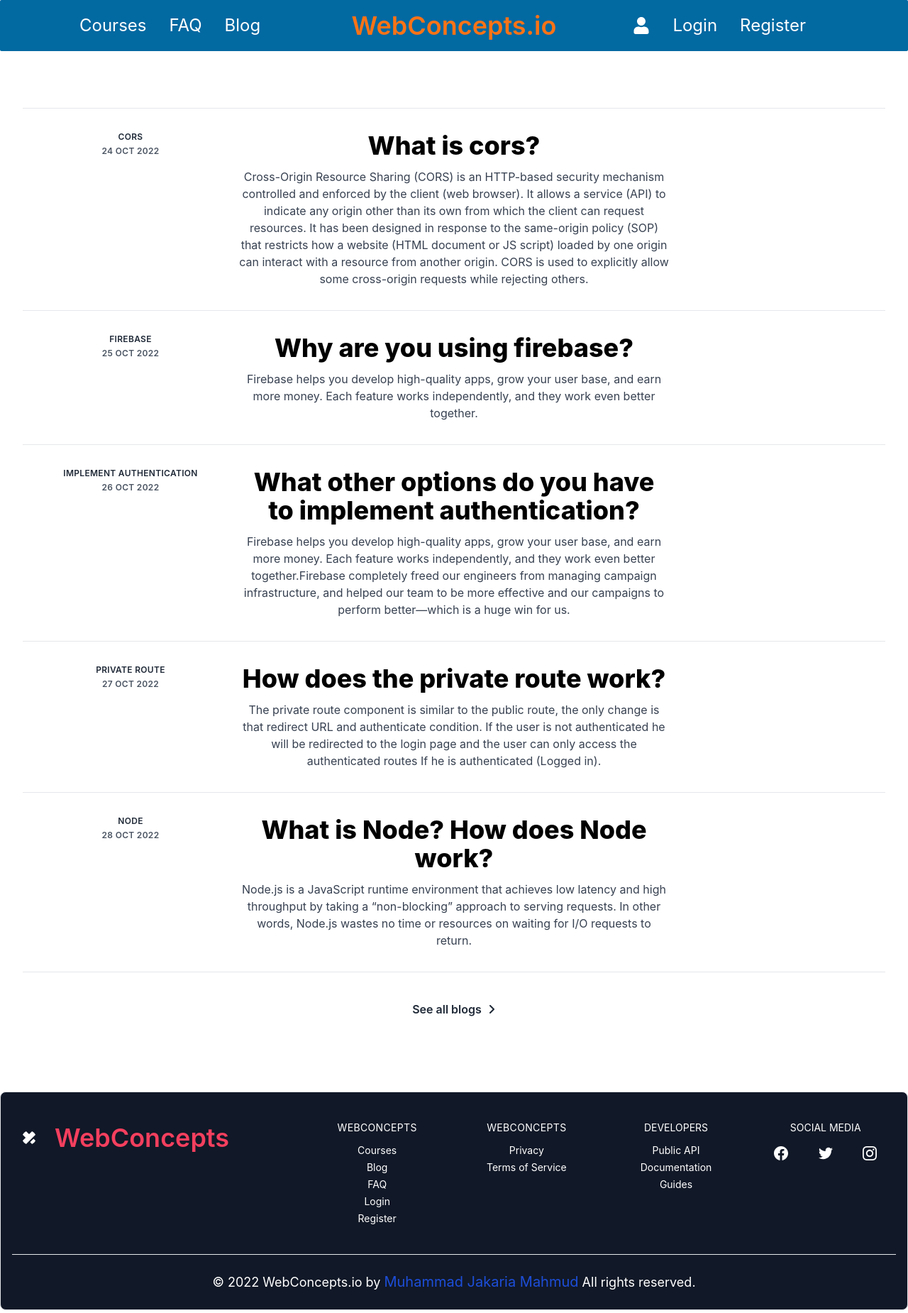
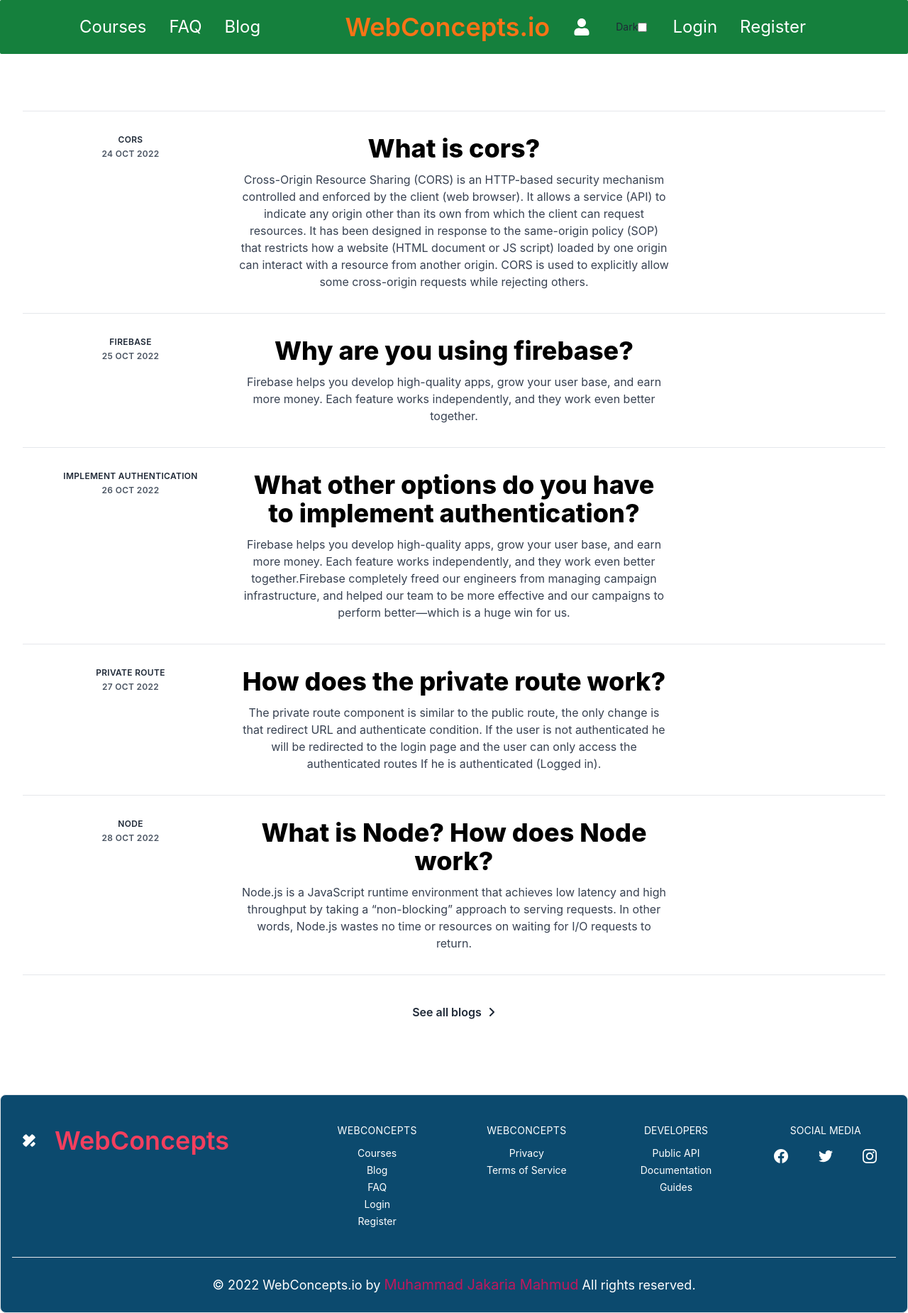
Before and after one commit to Jakaria230161/web-related-projects-client, a React (Create React App) app: page /blog in a window 1280 px wide. Shown: the whole page at 71% size. Built offline with nearby package versions, Linux system fonts and the light colour scheme; no server answers.

Commit message:
checkbox and home

```diff
--- a/package.json
+++ b/package.json
@@ -13,6 +13,7 @@
     "react-icons": "^4.6.0",
     "react-router-dom": "^6.4.2",
     "react-scripts": "5.0.1",
+    "react-to-pdf": "^0.0.14",
     "react-toastify": "^9.0.8",
     "web-vitals": "^2.1.4"
   },
--- a/src/components/Blog/Blog.js
+++ b/src/components/Blog/Blog.js
@@ -143,7 +143,7 @@
               <a
                 href="/"
                 aria-label="Article"
-                className="inline-block text-black transition-colors duration-200 hover:text-deep-purple-accent-700"
+                className="inline-block text-black transition-colors duration-200"
               >
                 <p className="text-3xl font-extrabold leading-none sm:text-4xl xl:text-4xl">
                   What is Node? How does Node work?
--- a/src/components/CoursesItemsDetails/CoursesItemsDetails.js
+++ b/src/components/CoursesItemsDetails/CoursesItemsDetails.js
@@ -1,9 +1,13 @@
 import React from "react";
 import { Link, useLoaderData } from "react-router-dom";
+import Pdf from "react-to-pdf";
 
 export default function CoursesItemsDetails() {
   const item = useLoaderData();
-  const { image_url, title } = item;
+  const { image_url, title, details } = item;
+  console.log(item);
+  const ref = React.createRef();
+
   return (
     <div className="m-10">
       <div className="card lg:card-side bg-base-100 shadow-xl">
@@ -12,38 +16,11 @@
         </figure>
         <div className="card-body">
           <h2 className="card-title">{title}</h2>
-          <p><span className="text-blue-500 font-bold text-3xl">Introduction : </span>
-            JavaScript is a free scripting language that works on client-side as well as server-side. It is text-based and works along-side HTML and CSS to enhance code functionality and add interactive elements. In short, JS can bring life to otherwise boring and static web pages. JS is interpreted, which means the code need not be compiled. For huge projects that use a lot of interactive content, separate JavaScript files with the extension .js are created. However, JS can also be embedded in HTML code using script tag. Some common use-cases of JS are interactive maps, live news updates, form validations, creating landing pages, etc.</p>
-          <p><span className="text-orange-500 text-3xl font-bold">Advantages of JavaScript : </span>
-            <p>JavaScript completely changed the way the world looked at browsers. It gave the ability to build complex websites and make the whole business process digital! Some advantages of JavaScript are:</p>
-            <div className="text-justify">
-              <li>High performance: JS is lightweight & fast as it can be immediately run on the browser (client machine)</li>
-<li>High performance: JS is lightweight & fast as it can be immediately run on the browser (client machine)</li>
-<li>Interoperable: can be used with a variety of other languages and applications</li>
-<li>Interoperable: can be used with a variety of other languages and applications</li>
-<li>Makes pages lively, dynamic, and rich</li>
-<li>It comes with many free tools to enhance functionality</li>
-<li>The functionality of JS can be extended to the backend using Node.js</li>
-</div>
-          </p>
-          <p><span className="text-3xl font-bold text-cyan-400">Prerequisites: </span>
-To learn JavaScript, you must know the basics of HTML and CSS, both of which are extremely easy to learn. For a working knowledge of JavaScript and most web-based projects, this knowledge will be sufficient. For more advanced projects and skills, it is recommended to know basic OOP concepts and an OOP based programming language (like Java).
-            You can install an IDE or use code editors, or even use notepad or Textpad to write JS code. IDEs and editors provide intuitive programming experience and faster results than programming with editors like notepad, where you have to type everything from scratch.</p>
-         <p><span className="text-3xl font-bold text-red-600">How To Learn JavaScript Summary: </span>
-JavaScript is the king of web applications, and you have to keep practicing and be ready to face new challenges. There might be days when you won’t understand the exact issue and have to debug a lot, but eventually, you will get there. Any UI-based programming language, for that matter, requires patience and consistent practice.
-
-            <div className="text-justify">
-              <li>JS is used for client as well as server-side programming and is an interpreted language, which means no additional compiler is required
-              <li>You can simply type JS code inside any HTML file using the script tag and make it work by opening it in a browser</li>
-            </li>
-
-            <li>To learn JS, you should also learn HTML and CSS
-              <li>JavaScript uses the DOM API to manipulate the HTML and CSS on a web page</li>
-              <li>Learn through courses, tutorials, projects, and then take up certifications to test your knowledge and learn industry-level skills too.</li>
-            </li>
-<li>
-Interview questions will help you understand the latest industry requirements
-              Practice is the key to learning JS</li></div>
+           <Pdf targetRef={ref} filename="code-example.pdf">
+        {({ toPdf }) => <button onClick={toPdf}>Generate Pdf</button>}
+      </Pdf>
+          <p ref={ref}>
+            {details}
           </p>
           <div className="card-actions justify-end">
             <button className="btn btn-primary">Listen</button>
--- a/src/components/Footer/Footer.js
+++ b/src/components/Footer/Footer.js
@@ -4,7 +4,7 @@
 export default function Footer() {
   return (
     <div>
-      <footer className="px-4 mt-6 text-lg border rounded-lg divide-y bg-gray-900 hover:bg-sky-700 text-white">
+      <footer className="px-4 mt-6 text-lg border rounded-lg divide-y bg-sky-900 hover:bg-sky-700 text-white">
 	<div className="container flex flex-col justify-between py-10 mx-auto space-y-8 lg:flex-row lg:space-y-0">
 		<div className="lg:w-1/3">
 			<a rel="noopener noreferrer" href="#" className="flex justify-center space-x-3 lg:justify-start">
@@ -84,7 +84,7 @@
 			</div>
 		</div>
 	</div>
-	<div className="py-6 text-lg text-center dark:text-gray-400">© 2022 WebConcepts.io  by <span className='text-xl text-blue-700'>Muhammad Jakaria Mahmud</span> All rights reserved.</div>
+	<div className="py-6 text-lg text-center dark:text-gray-400">© 2022 WebConcepts.io  by <span className='text-xl text-pink-700'>Muhammad Jakaria Mahmud</span> All rights reserved.</div>
 </footer>
     </div>
   );
--- a/src/components/Header/Header.js
+++ b/src/components/Header/Header.js
@@ -1,11 +1,13 @@
-import React, { useContext } from "react";
-import { Link, useNavigate } from "react-router-dom";
+import React, { useContext, useState } from "react";
+import { Form, Link, useNavigate } from "react-router-dom";
 // import logo from "../../assets/images/learna.png";
 import { FaUser } from "react-icons/fa";
 import { authContext } from "../../context/UserContext";
 export default function Header() {
   const { user, userSignOut } = useContext(authContext);
   const navigate = useNavigate();
+
+  const [toggle, setToggle] = useState(true);
 
   const handleSignOut = () => {
     userSignOut()
@@ -19,7 +21,7 @@
   };
   return (
     <div>
-      <div className="z-40 px-24 navbar lg:bg-gray-900 hover:bg-sky-700 rounded-sm d-flex justify-between">
+      <div className="z-40 px-24 navbar lg:bg-green-900 hover:bg-green-700 rounded-sm d-flex justify-between">
         <div className="navbar-start  hidden lg:flex">
           <ul className="menu menu-horizontal text-2xl p-0 text-white">
             <li>
@@ -108,10 +110,31 @@
                   <span>
                     <FaUser />
                   </span>
-                </li>
+                  </li>
+                  <li>
+                  <div className="form-control">
+  <label className="cursor-pointer label">
+    <span className="label-text">{toggle ? "Dark "  : "Light "}</span>
+                        <input
+                          onClick={() => { setToggle(!toggle) }}
+     type="checkbox" />
+  </label>
+</div>
+                    {/* <Form>
+
+                            <Form.Check
+                                className='p-2'
+                                type="switch"
+                                id="custom-switch"
+                                onClick={() => { setToggle(!toggle) }}
+                                label={toggle ? "Dark" : "Light"}
+                            />
+                        </Form> */}
+                  </li>
+
                 <li>
                   <Link to="/login">Login</Link>
-                </li>
+                  </li>
                 <li>
                   <Link to="/register">Register</Link>
                 </li>
--- a/src/context/UserContext.js
+++ b/src/context/UserContext.js
@@ -55,10 +55,10 @@
   //Set User
   useEffect(() => {
     const unsubscribe = onAuthStateChanged(auth, (currentUser) => {
-      if (currentUser) {
+      // if (currentUser) {
         setUser(currentUser);
         setLoading(false);
-      }
+      // }
     });
     return () => {
       unsubscribe();
```
Also changed, not shown: 1 other file (tests, documents, lock files or other folders).
